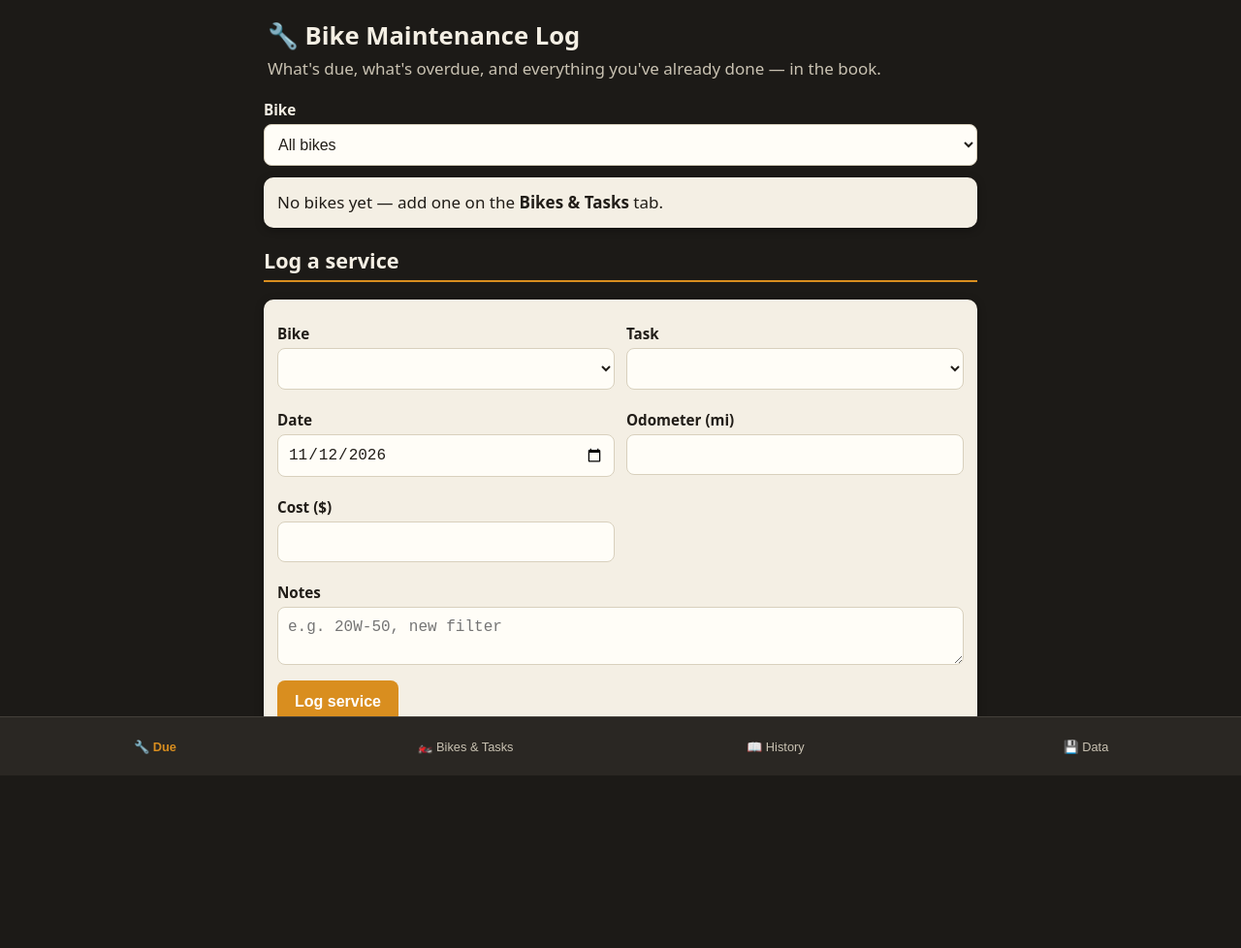
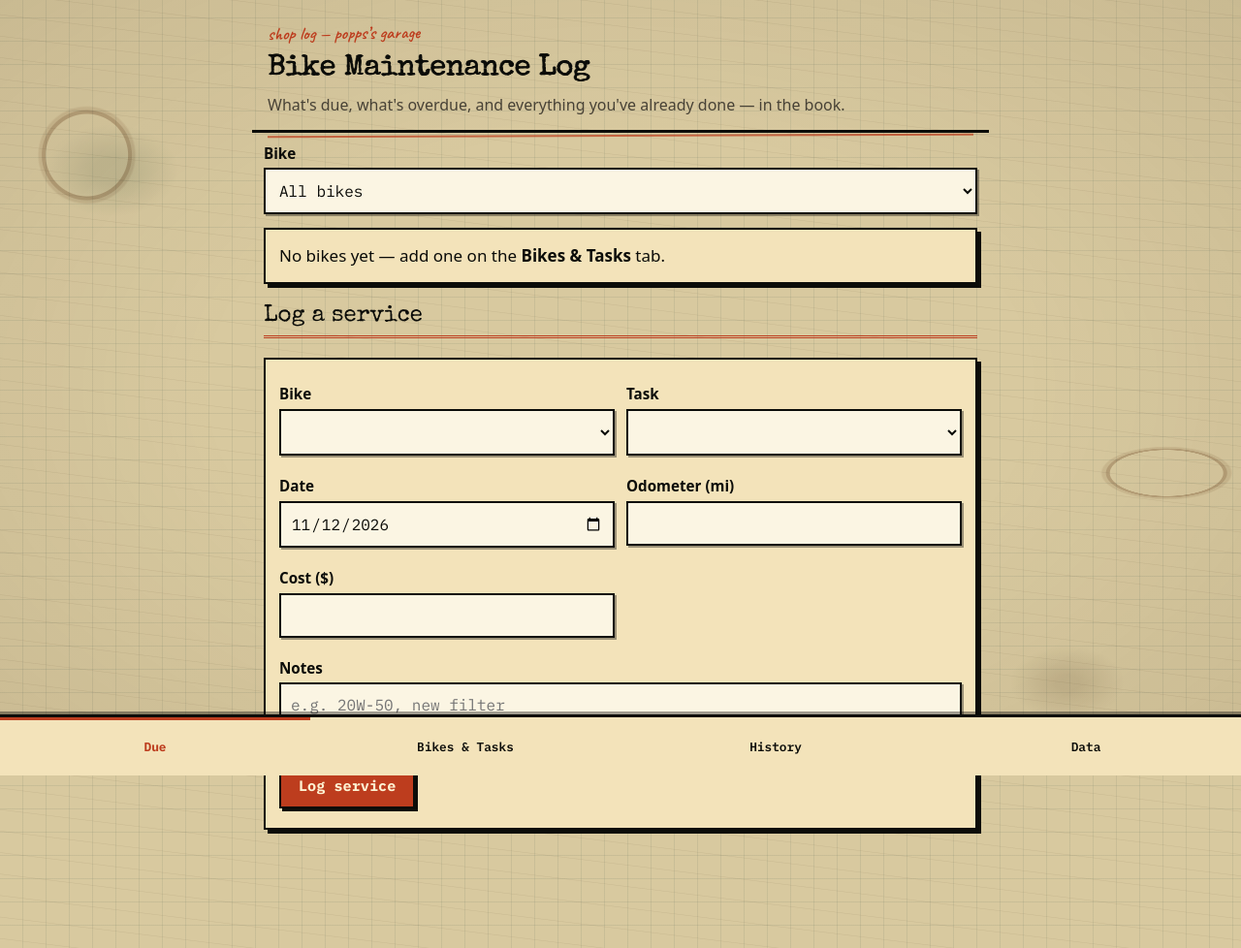
Before and after one commit to JoshuaPopps/bike-maintenance-log-pwa, a plain HTML site: page index.html in a window 1280 px wide. Shown: the whole page at 97% size. Before the commit the page ends 886 px from the top, so only its background shows below. Drawn offline with nearby package versions, Linux system fonts and the light colour scheme; a web font is replaced by a local one.

Commit message:
Restyle to Evo Wiring Planner visual system

```diff
--- a/index.html
+++ b/index.html
@@ -5,14 +5,18 @@
 <meta name="viewport" content="width=device-width, initial-scale=1, viewport-fit=cover">
 <title>Bike Maintenance Log</title>
 <meta name="description" content="A maintenance logbook for motorcycles. Track oil, tires, primary fluid, and every other service by miles and months — and see what's due before it bites you. Works offline, data stays on your device.">
-<meta name="theme-color" content="#1c1a17">
+<meta name="theme-color" content="#d8c99f">
 <link rel="manifest" href="manifest.webmanifest">
 <link rel="icon" href="icons/icon-192.png">
+<link rel="preconnect" href="https://fonts.googleapis.com">
+<link rel="preconnect" href="https://fonts.gstatic.com" crossorigin>
+<link href="https://fonts.googleapis.com/css2?family=Caveat:wght@600;700&family=Chivo:wght@400;600;700&family=IBM+Plex+Mono:wght@400;600;700&family=Special+Elite&display=swap" rel="stylesheet">
 <link rel="stylesheet" href="styles.css">
 </head>
 <body>
 <header class="top">
-  <h1>🔧 Bike Maintenance Log</h1>
+  <p class="eyebrow">shop log &mdash; popps&rsquo;s garage</p>
+  <h1>Bike Maintenance Log</h1>
   <p class="tagline">What's due, what's overdue, and everything you've already done — in the book.</p>
 </header>
 
@@ -133,10 +137,10 @@
 </main>
 
 <nav class="bottomnav" aria-label="Sections">
-  <button class="navbtn active" data-view="due">🔧 Due</button>
-  <button class="navbtn" data-view="bikes">🏍️ Bikes &amp; Tasks</button>
-  <button class="navbtn" data-view="history">📖 History</button>
-  <button class="navbtn" data-view="data">💾 Data</button>
+  <button class="navbtn active" data-view="due">Due</button>
+  <button class="navbtn" data-view="bikes">Bikes &amp; Tasks</button>
+  <button class="navbtn" data-view="history">History</button>
+  <button class="navbtn" data-view="data">Data</button>
 </nav>
 
 <div id="toast" class="toast" role="status"></div>
--- a/styles.css
+++ b/styles.css
@@ -1,44 +1,119 @@
-/* Bike Maintenance Log — shop-manual look: warm paper on dark charcoal,
-   amber accents, big touch targets for greasy hands. No frameworks. */
+/* Bike Maintenance Log — Evo Wiring Planner visual system (palette 1a):
+   warm aged-cream shop paper, blue-green graph grid, heavy black ink,
+   typewriter display type, red-wire accent. No gradients on surfaces,
+   no rounded corporate cards. Fonts fall back gracefully offline. */
 :root {
-  --bg: #1c1a17;
-  --paper: #f4efe4;
-  --ink: #211d18;
-  --muted: #6f6a5e;
-  --amber: #d98e1f;
-  --amber-dark: #a96a0e;
-  --green: #2e7d32;
-  --red: #b3261e;
-  --line: #d8d0bd;
-  --radius: 10px;
+  --bg: #d8c99f;
+  --surface: #f3e3ba;
+  --surface-2: #d7c392;
+  --field: #fbf5e3;
+  --ink: #0b0c09;
+  --muted: #484236;
+  --line: #181812;
+  --orange: #bd3d1e;      /* red-wire accent */
+  --orange-ink: #fff3d3;
+  --signal: #185a40;
+  --caution: #704b08;
+  --shadow: 7px 8px 0 rgba(16, 14, 9, .5);
+  --paper-grid: rgba(66, 91, 77, .105);
+  --smudge: rgba(67, 45, 20, .13);
+  --sketch: rgba(11, 12, 9, .38);
+  --coffee: rgba(104, 57, 18, .27);
+  --patina: rgba(61, 83, 58, .14);
+  --paper-fiber: rgba(73, 54, 27, .055);
+  --radius: 0;
 }
 * { box-sizing: border-box; }
 body {
   margin: 0;
-  background: var(--bg);
-  color: var(--paper);
-  font-family: system-ui, -apple-system, "Segoe UI", Roboto, sans-serif;
+  background:
+    radial-gradient(ellipse at 9% 18%, var(--patina) 0 1.2%, transparent 4.2%),
+    radial-gradient(ellipse at 86% 72%, var(--smudge) 0 .8%, transparent 3.8%),
+    repeating-linear-gradient(7deg, transparent 0 9px, var(--paper-fiber) 9.5px 10px, transparent 10.5px 22px),
+    repeating-linear-gradient(0deg, transparent 0 23px, var(--paper-grid) 23px 24px),
+    repeating-linear-gradient(90deg, transparent 0 23px, var(--paper-grid) 23px 24px),
+    var(--bg);
+  color: var(--ink);
+  font-family: "Chivo", system-ui, -apple-system, "Segoe UI", Roboto, sans-serif;
   font-size: 17px;
-  line-height: 1.45;
+  line-height: 1.5;
   padding-bottom: 84px; /* room for the bottom nav */
 }
-.top { padding: 18px 16px 8px; max-width: 760px; margin: 0 auto; }
-.top h1 { margin: 0; font-size: 1.6rem; }
-.tagline { margin: 4px 0 0; color: #c9c2b2; }
+body::before {
+  content: "";
+  position: fixed;
+  inset: 0;
+  z-index: -1;
+  pointer-events: none;
+  background:
+    radial-gradient(circle at 7% 20%, transparent 0 42px, var(--coffee) 43px 46px, rgba(104, 57, 18, .11) 47px 49px, transparent 51px),
+    radial-gradient(ellipse at 94% 61%, transparent 0 58px, var(--coffee) 59px 62px, rgba(104, 57, 18, .10) 63px 66px, transparent 68px),
+    radial-gradient(ellipse at 24% 88%, var(--patina) 0 5px, transparent 28px),
+    radial-gradient(ellipse at center, transparent 46%, rgba(65, 43, 20, .09) 100%);
+  mix-blend-mode: multiply;
+}
+.top {
+  position: relative;
+  padding: 22px 16px 14px;
+  max-width: 760px;
+  margin: 0 auto;
+  border-bottom: 3px solid var(--ink);
+}
+.top::after {
+  content: "";
+  position: absolute;
+  left: 16px;
+  right: 16px;
+  bottom: -7px;
+  border-bottom: 2px solid var(--orange);
+  opacity: .72;
+  transform: rotate(-.2deg);
+}
+.eyebrow {
+  margin: 0 0 6px;
+  color: var(--orange);
+  font-family: "Caveat", cursive;
+  font-size: 1.15rem;
+  transform: rotate(-.6deg);
+  transform-origin: left center;
+}
+.top h1 {
+  margin: 0;
+  font-family: "Special Elite", "Courier New", serif;
+  font-weight: 400;
+  font-size: 1.9rem;
+  line-height: 1.05;
+  letter-spacing: -.01em;
+  text-shadow: .65px 0 currentColor, -.45px .35px rgba(11, 12, 9, .55);
+}
+.tagline { margin: 8px 0 0; color: var(--muted); font-size: 1rem; }
 main { max-width: 760px; margin: 0 auto; padding: 0 12px 24px; }
 .view { display: none; }
 .view.active { display: block; }
-h2 { font-size: 1.35rem; border-bottom: 2px solid var(--amber); padding-bottom: 4px; }
-h3 { font-size: 1.1rem; margin: 20px 0 8px; }
-h4 { margin: 0 0 4px; }
-.muted { color: #c9c2b2; font-size: 0.92rem; }
+h2 {
+  font-family: "Special Elite", "Courier New", serif;
+  font-weight: 400;
+  font-size: 1.5rem;
+  line-height: 1.15;
+  border-bottom: 3px double var(--orange);
+  padding-bottom: 6px;
+}
+h3 {
+  font-family: "Special Elite", "Courier New", serif;
+  font-weight: 400;
+  font-size: 1.2rem;
+  margin: 22px 0 8px;
+}
+h4 { margin: 0 0 4px; font-family: "Special Elite", "Courier New", serif; font-weight: 400; }
+.muted { color: var(--muted); font-family: "IBM Plex Mono", monospace; font-size: 0.82rem; line-height: 1.5; }
 .card {
-  background: var(--paper);
+  background: var(--surface);
   color: var(--ink);
+  border: 2px solid var(--ink);
   border-radius: var(--radius);
   padding: 14px;
-  margin: 12px 0;
-  box-shadow: 0 2px 8px rgba(0,0,0,.35);
+  margin: 14px 0;
+  box-shadow: 4px 4px 0 var(--ink);
 }
 .card .muted { color: var(--muted); }
 label { display: block; margin: 10px 0; font-weight: 600; font-size: 0.95rem; }
@@ -48,73 +123,97 @@ select, textarea {
   width: 100%;
   margin-top: 4px;
   padding: 11px 10px;
+  font-family: "IBM Plex Mono", monospace;
   font-size: 1rem;
-  border: 1.5px solid var(--line);
-  border-radius: 8px;
-  background: #fffdf7;
+  border: 2px solid var(--ink);
+  border-radius: var(--radius);
+  background: var(--field);
   color: var(--ink);
+  box-shadow: 2px 2px 0 var(--sketch);
+}
+input:focus-visible, select:focus-visible, textarea:focus-visible,
+button:focus-visible {
+  outline: 3px solid var(--signal);
+  outline-offset: 2px;
 }
 .grid { display: grid; grid-template-columns: 1fr 1fr; gap: 0 12px; }
 @media (max-width: 520px) { .grid { grid-template-columns: 1fr; } }
 button {
-  font-size: 1rem;
+  font-family: "IBM Plex Mono", monospace;
+  font-weight: 700;
+  font-size: 0.95rem;
   padding: 12px 18px;
-  border-radius: 8px;
-  border: none;
+  border-radius: var(--radius);
+  border: 2px solid var(--ink);
   cursor: pointer;
   margin: 6px 6px 6px 0;
   min-height: 44px;
+  box-shadow: 3px 3px 0 var(--ink);
 }
-button.primary { background: var(--amber); color: #fff; font-weight: 700; }
-button.secondary { background: #e6ddc9; color: var(--ink); }
-button.danger { background: var(--red); color: #fff; }
-button.mini { padding: 4px 10px; font-size: 0.85rem; min-height: 0; float: right; }
-button.quick { padding: 8px 12px; font-size: 0.9rem; min-height: 0; background: #e6ddc9; color: var(--ink); }
+button:active { transform: translate(2px, 2px); box-shadow: 1px 1px 0 var(--ink); }
+button.primary { background: var(--orange); color: var(--orange-ink); }
+button.secondary { background: var(--surface); color: var(--ink); }
+button.danger { background: var(--ink); color: var(--orange-ink); }
+button.mini { padding: 4px 10px; font-size: 0.85rem; min-height: 0; float: right; box-shadow: 2px 2px 0 var(--ink); }
+button.quick { padding: 8px 12px; font-size: 0.9rem; min-height: 0; background: var(--surface-2); color: var(--ink); box-shadow: 2px 2px 0 var(--ink); }
 .badge {
   display: inline-block;
-  font-size: 0.75rem;
-  font-weight: 800;
-  padding: 2px 7px;
-  border-radius: 20px;
+  font-family: "IBM Plex Mono", monospace;
+  font-size: 0.72rem;
+  font-weight: 700;
+  letter-spacing: .04em;
+  padding: 3px 8px;
+  border: 2px solid var(--ink);
+  border-radius: var(--radius);
   white-space: nowrap;
+  transform: rotate(-1deg);
+  box-shadow: 2px 2px 0 var(--sketch);
 }
-.badge.overdue { background: #f8d7d3; color: var(--red); }
-.badge.soon { background: #fde9c8; color: var(--amber-dark); }
-.badge.ok { background: #d7ecd8; color: var(--green); }
-.entry { border-top: 1.5px solid var(--line); padding: 12px 0; }
+.badge.overdue { background: var(--orange); color: var(--orange-ink); }
+.badge.soon { background: #f6d9a0; color: var(--caution); }
+.badge.ok { background: #cfe3d2; color: var(--signal); }
+.entry { border-top: 2px dashed var(--ink); padding: 12px 0; }
 .entry header { margin-bottom: 6px; }
 .detail { color: var(--muted); font-size: 0.9rem; margin: 2px 0 2px 0; }
-.taskrow { padding: 10px 0; border-top: 1px solid var(--line); }
+.taskrow { padding: 10px 0; border-top: 1px dashed var(--ink); }
 .taskrow:first-child { border-top: none; }
-.bikerow { padding: 10px 0; border-top: 1px solid var(--line); }
+.bikerow { padding: 10px 0; border-top: 1px dashed var(--ink); }
 .bikerow:first-child { border-top: none; }
 .bottomnav {
   position: fixed;
   left: 0; right: 0; bottom: 0;
   display: flex;
-  background: #2a2723;
-  border-top: 1px solid #44403a;
+  background: var(--surface);
+  border-top: 3px solid var(--ink);
+  box-shadow: 0 -3px 0 var(--sketch);
   padding-bottom: env(safe-area-inset-bottom);
   z-index: 10;
 }
 .navbtn {
   flex: 1;
   background: none;
-  color: #c9c2b2;
+  color: var(--ink);
+  font-family: "IBM Plex Mono", monospace;
   font-size: 0.8rem;
+  font-weight: 600;
   padding: 10px 2px;
   margin: 0;
+  border: none;
   border-radius: 0;
+  box-shadow: none;
   min-height: 60px;
 }
-.navbtn.active { color: var(--amber); font-weight: 700; }
+.navbtn.active { color: var(--orange); font-weight: 700; box-shadow: inset 0 3px 0 var(--orange); }
 .toast {
   position: fixed;
   left: 12px; right: 12px; bottom: 76px;
-  background: #2e7d32;
-  color: #fff;
+  background: var(--ink);
+  color: var(--surface);
+  font-family: "IBM Plex Mono", monospace;
   padding: 12px 16px;
+  border: 2px solid var(--orange);
   border-radius: var(--radius);
+  box-shadow: 4px 4px 0 var(--sketch);
   text-align: center;
   opacity: 0;
   pointer-events: none;
@@ -122,5 +221,6 @@ button.quick { padding: 8px 12px; font-size: 0.9rem; min-height: 0; background:
   z-index: 20;
 }
 .toast.show { opacity: 1; }
-.toast.error { background: var(--red); }
-a { color: var(--amber-dark); }
+.toast.error { background: var(--orange); color: var(--orange-ink); }
+a { color: var(--orange); text-underline-offset: 3px; }
+a:hover { color: var(--ink); }
```
